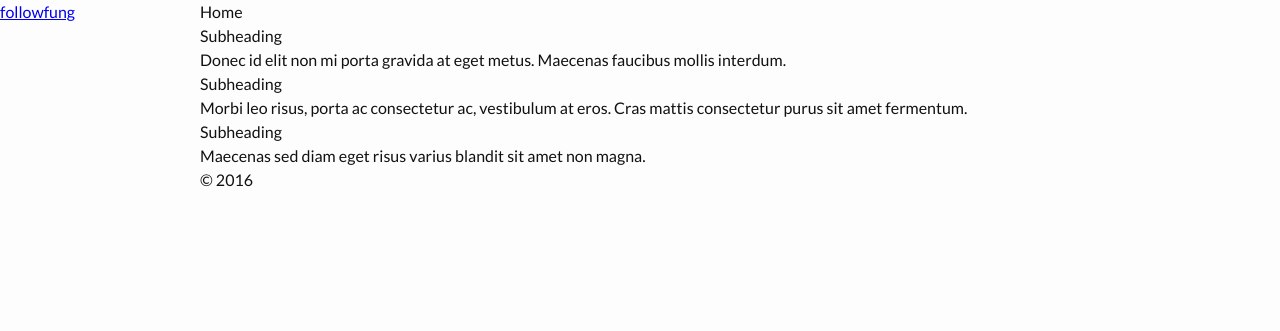
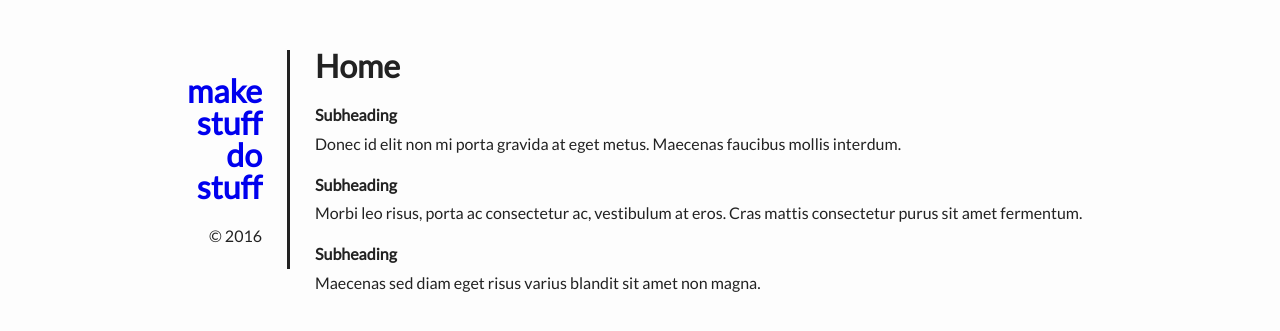
Before and after one commit to followfung/followfung.github.io, a Jekyll site: the page built from index.html, in a window 1280 px wide. Shown: the top 331 px of the page. Built offline with Jekyll 4.4.1, drawn with Linux system fonts in a browser that asks for light colours.

Commit message:
base layout

```diff
--- a/_includes/footer.html
+++ /dev/null
@@ -1,3 +0,0 @@
-<footer class="footer">
-  <p>&copy; 2016</p>
-</footer>
--- a/_includes/header.html
+++ b/_includes/sidebar.html
@@ -1,6 +1,6 @@
 {% assign current_url = page.url %}
-<h1>
-  <a href="/">{{ site.title | escape }}</a>
+<h1 class="branding">
+  <a href="/">make<br>stuff<br>do<br>stuff</a>
 </h1>
 
 <nav>
@@ -12,3 +12,5 @@
     {% endfor %}
   </ul>
 </nav>
+
+<p class="copyright">&copy; 2016</p>
--- a/_layouts/default.html
+++ b/_layouts/default.html
@@ -6,13 +6,11 @@
   <body>
 
     <div class="sidebar">
-      {% include header.html %}
+      {% include sidebar.html %}
     </div>
 
     <div class="main-content">
       {{ content }}
-
-      {% include footer.html %}
     </div>
 
     <link rel="stylesheet" href="{{ "/js/ie10-viewport-bug-workaround.js" | prepend: site.baseurl }}">
--- a/_sass/styles.scss
+++ b/_sass/styles.scss
@@ -1,18 +1,63 @@
-body {
-  font-family: $base-font-family;
-  font-size: $base-font-size;
-  font-weight: $base-font-weight;
-  line-height: $base-line-height;
-
-  color: $text-color;
-  background: $background-color;
+* {
+  box-sizing: border-box;
 }
 
+html {
+  overflow-y: scroll;
+}
+
+body {
+  background: $off-white;
+  color: $off-black;
+  font-family: "Lato", "Helvetica Neue", Helvetica, Arial, sans-serif;
+  margin: 0 auto;
+  max-width: 950px;
+}
+
+h1, h2, h3, h4, h5, h6 {
+  font-weight: 700;
+  margin: $spacing 0 ($spacing * 0.5) 0;
+}
+
+h1 {
+  font-size: 2em;
+}
+
+a {
+  text-decoration: none;
+}
+
+a:hover, a:focus {
+  text-decoration: underline;
+}
+
+p {
+  margin-top: $paragraph-spacing;
+}
+
+/* Layout things */
+$sidebar-width: 125px;
+
 .sidebar {
+  border-right: 3px solid $off-black;
+  padding-right: $spacing;
   float: left;
-  width: 200px;
+  text-align: right;
+  width: $sidebar-width;
 }
 
 .main-content {
-  margin-left: 200px;
+  margin-left: $sidebar-width;
+  margin-top: $spacing * 2;
+  padding: 0 $spacing;
 }
+
+/* Branding */
+.branding {
+
+}
+
+/* Copyright */
+p.copyright {
+  margin: $spacing 0;
+}
--- a/css/main.scss
+++ b/css/main.scss
@@ -8,26 +8,12 @@
 
 // Our variables
 $base-font-family: "Lato", "Helvetica Neue", Helvetica, Arial, sans-serif;
-$base-font-size:   16px;
-$base-font-weight: 400;
-$small-font-size:  $base-font-size * 0.875;
-$base-line-height: 1.5;
 
-$spacing-unit:     30px;
+$off-black: #222;
+$off-white: #fdfdfd;
 
-$text-color:       #111;
-$background-color: #fdfdfd;
-$brand-color:      #2a7ae2;
-
-$grey-color:       #828282;
-$grey-color-light: lighten($grey-color, 40%);
-$grey-color-dark:  darken($grey-color, 25%);
-
-// Width of the content area
-$content-width:    800px;
-
-$on-palm:          600px;
-$on-laptop:        800px;
+$spacing: 25px;
+$paragraph-spacing: 12px;
 
 // Use media queries like this:
 // @include media-query($on-palm) {
@@ -37,9 +23,9 @@
 //     }
 // }
 @mixin media-query($device) {
-    @media screen and (max-width: $device) {
-        @content;
-    }
+  @media screen and (max-width: $device) {
+    @content;
+  }
 }
 
 // Import partials from `sass_dir` (defaults to `_sass`)
```
